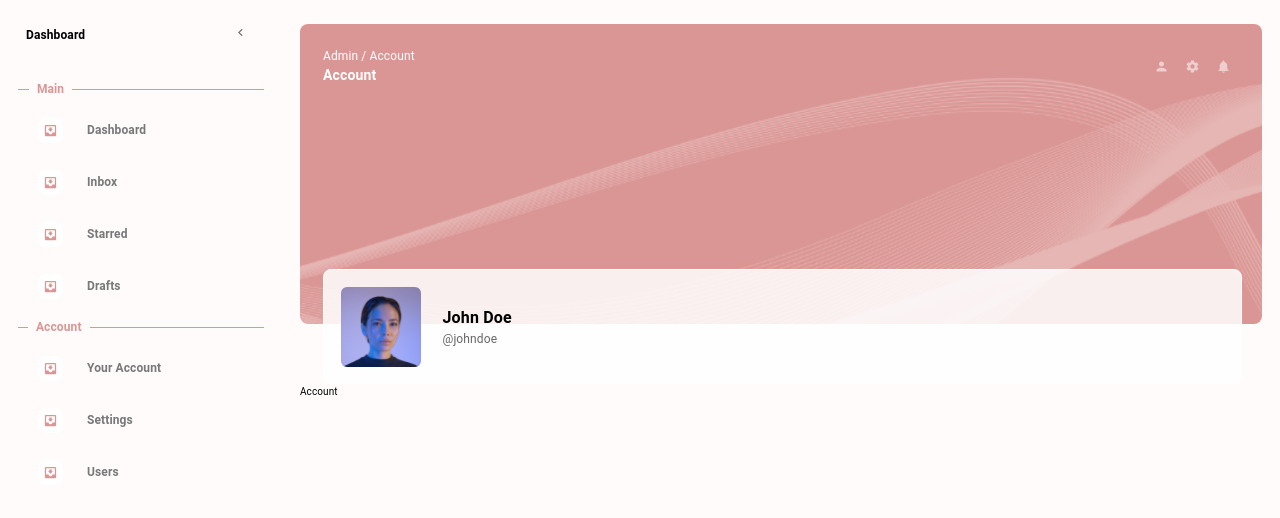
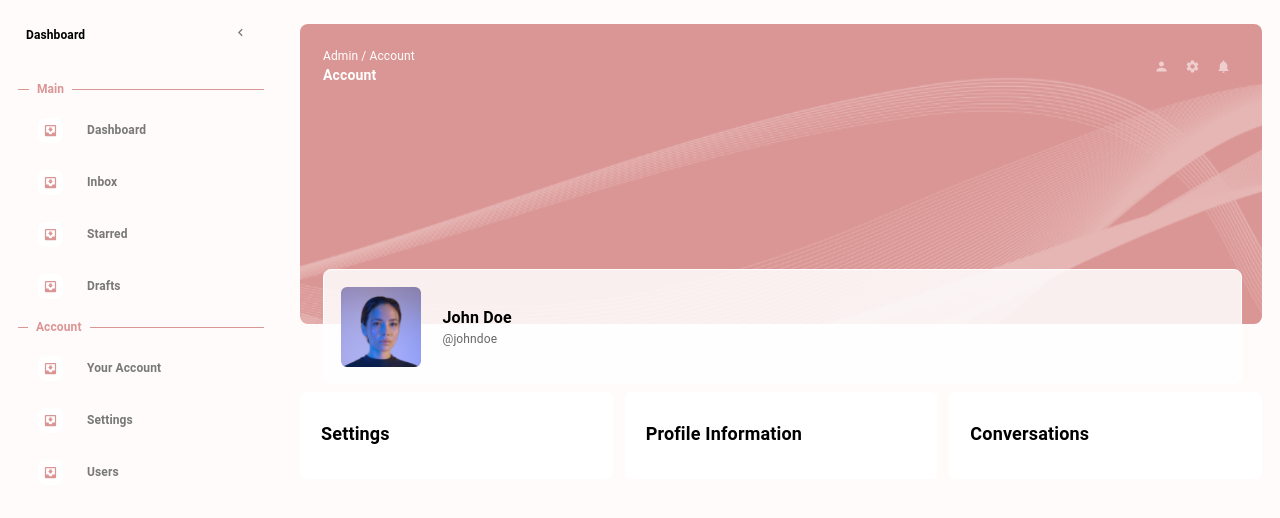
Before and after one commit to fizo-neechan/mui-dashboard-template, a Next.js app: page /admin/account in a window 1280 px wide. Shown: the top 518 px of the page. Built offline with nearby package versions, Linux system fonts and the light colour scheme.

Commit message:
profile demo page

```diff
--- a/src/app/admin/account/page.tsx
+++ b/src/app/admin/account/page.tsx
@@ -1,8 +1,19 @@
+import { AdminSectionHeading, AdminSectionsLayout, AdminSectionWrapper } from '@/features/admin/Admin.style';
 import React from 'react';
 
 const Page = () => {
   return (
-    <>Account</>
+    <AdminSectionsLayout>
+      <AdminSectionWrapper>
+        <AdminSectionHeading>Settings</AdminSectionHeading>
+      </AdminSectionWrapper>
+      <AdminSectionWrapper>
+        <AdminSectionHeading>Profile Information</AdminSectionHeading>
+      </AdminSectionWrapper>
+      <AdminSectionWrapper>
+        <AdminSectionHeading>Conversations</AdminSectionHeading>
+      </AdminSectionWrapper>
+    </AdminSectionsLayout>
   );
 };
 
```
